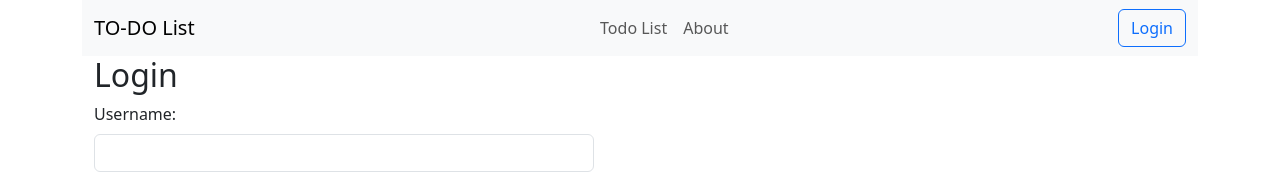
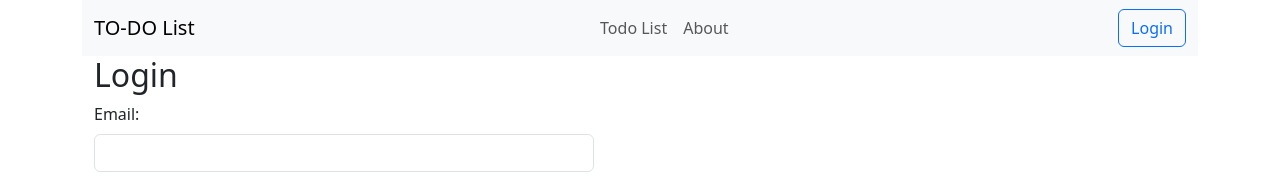
Before and after one commit to Metwet/todolist, an Angular app: page /login in a window 1280 px wide. Shown: the top 192 px of the page. Built offline with nearby package versions, Linux system fonts and the light colour scheme.

Commit message:
little change in login-html

```diff
--- a/src/app/modules/auth/login/login.component.html
+++ b/src/app/modules/auth/login/login.component.html
@@ -2,7 +2,7 @@
     <h2>Login</h2>
     <form class="needs-validation">
     <div class="mb-3">
-        <label for="username" class="form-label">Username:</label>
+        <label for="username" class="form-label">Email:</label>
         <input type="email" id="username" class="form-control inputAuth" name="username" [(ngModel)]="email">
     </div>
     <div class="mb-3">
```
